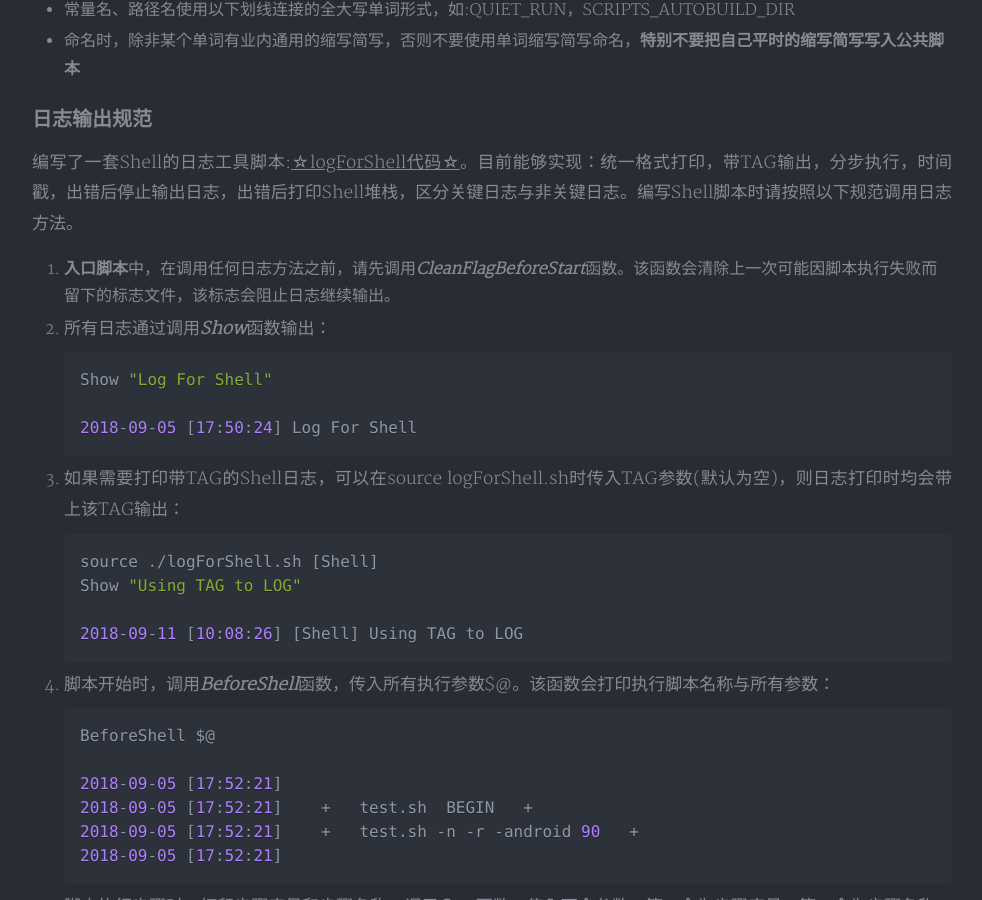
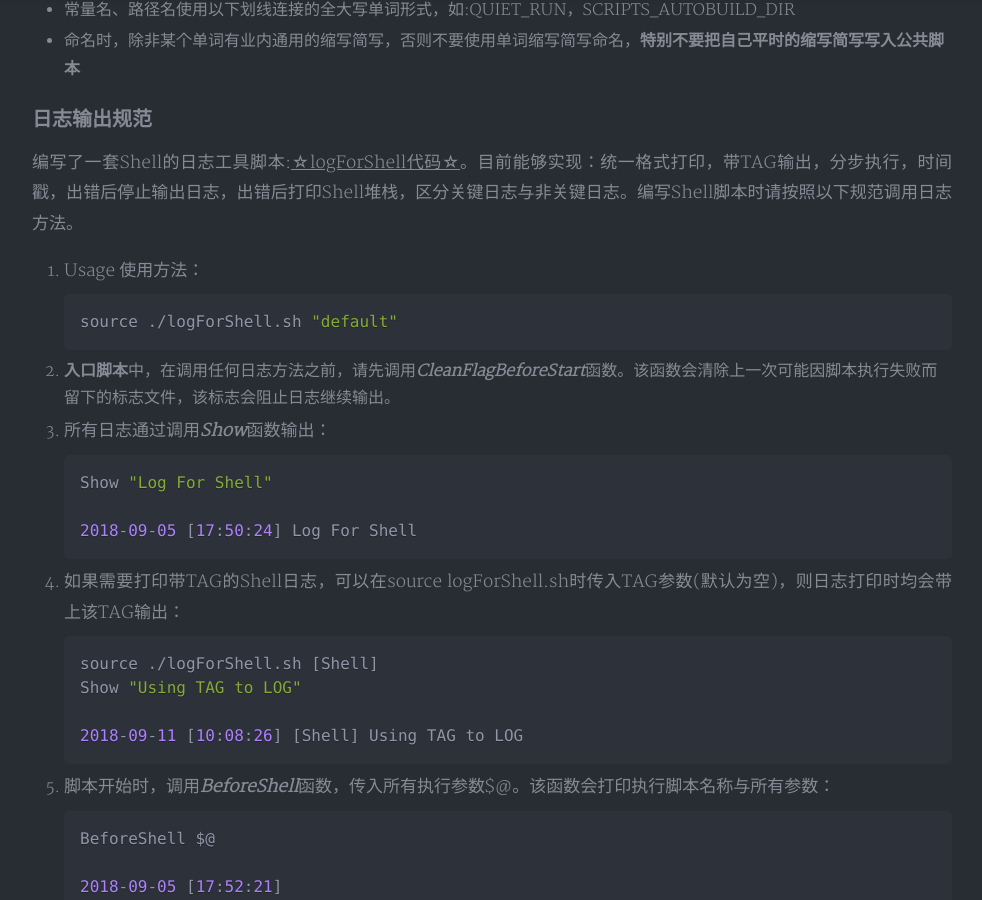
Before and after one commit to 7ippo/7ippo.github.io, a Jekyll site: the page built from _posts/2018-09-28-Log-for-Shell.md, in a window 1280 px wide and 900 px high, scrolled down 1933 px. Shown: the whole window, without its empty margins (148-1130 px from the left). Built offline with Jekyll 4.4.1, drawn with Linux system fonts in a browser that asks for light colours; nearby versions of some CDN libraries; formulas are drawn with MathJax 3; comment, search, counter and statistics services are not loaded; a style sheet for code colours, icons or effects is not loaded.

Commit message:
modified posts

```diff
--- a/_posts/2018-09-28-Log-for-Shell.md
+++ b/_posts/2018-09-28-Log-for-Shell.md
@@ -68,6 +68,11 @@ tags: Shell 工具
 <h3>日志输出规范</h3>
 <p>编写了一套Shell的日志工具脚本:<a href="https://github.com/7ippo/logForShell">☆logForShell代码☆</a>。目前能够实现：统一格式打印，带TAG输出，分步执行，时间戳，出错后停止输出日志，出错后打印Shell堆栈，区分关键日志与非关键日志。编写Shell脚本时请按照以下规范调用日志方法。</p>
 <ol>
+<li>
+<p>Usage 使用方法：</p>
+<pre><code class="language-python">source ./logForShell.sh "default"
+</code></pre>
+</li>
 <li><strong>入口脚本</strong>中，在调用任何日志方法之前，请先调用&nbsp;<strong><em>CleanFlagBeforeStart</em></strong>&nbsp;函数。该函数会清除上一次可能因脚本执行失败而留下的标志文件，该标志会阻止日志继续输出。</li>
 <li>
 <p>所有日志通过调用&nbsp;<strong><em>Show</em></strong>&nbsp;函数输出：</p>
```
Also changed, not shown: _posts/2019-08-01-一首诗.md (+1 -1 lines), 3 other files.
